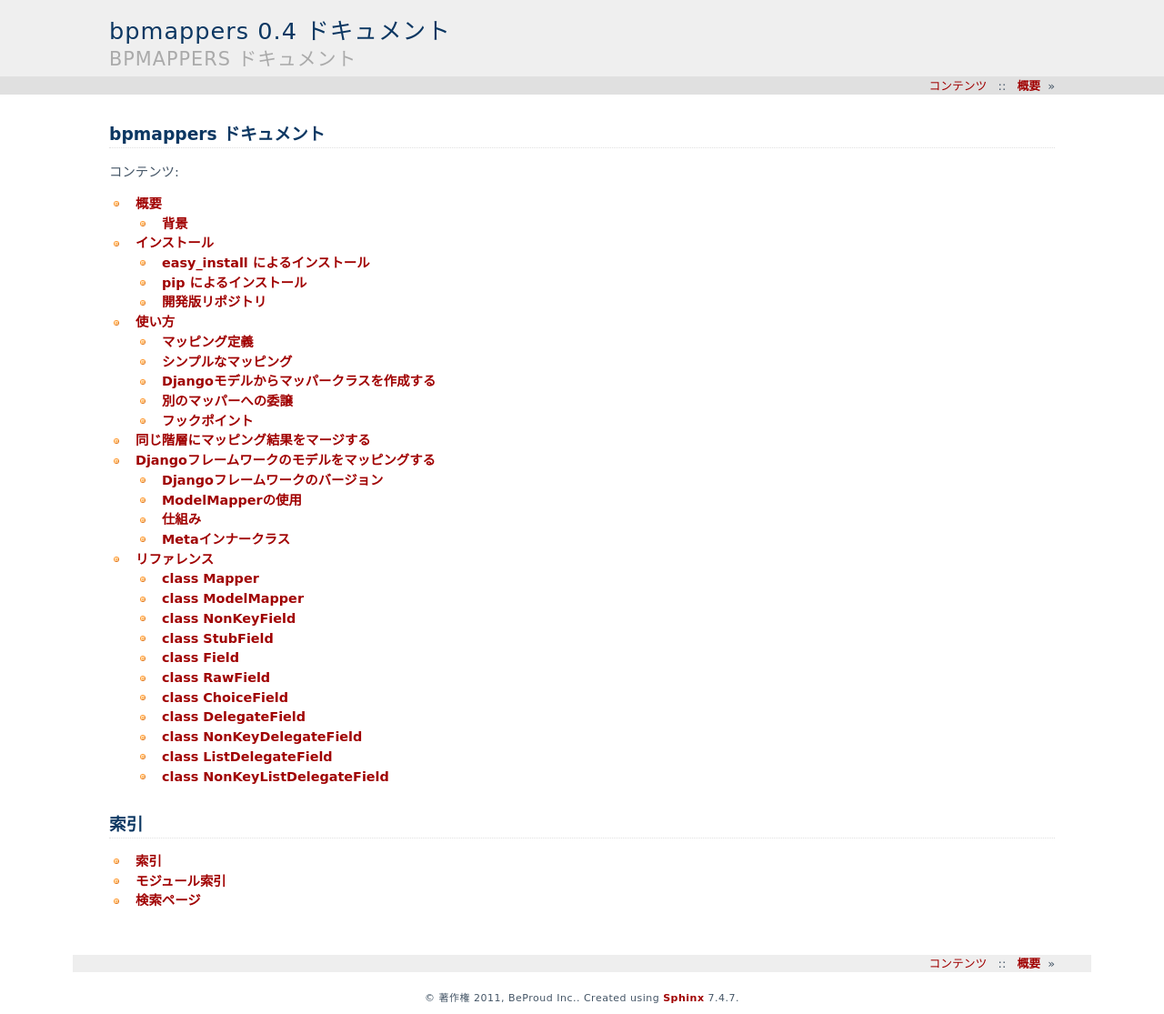
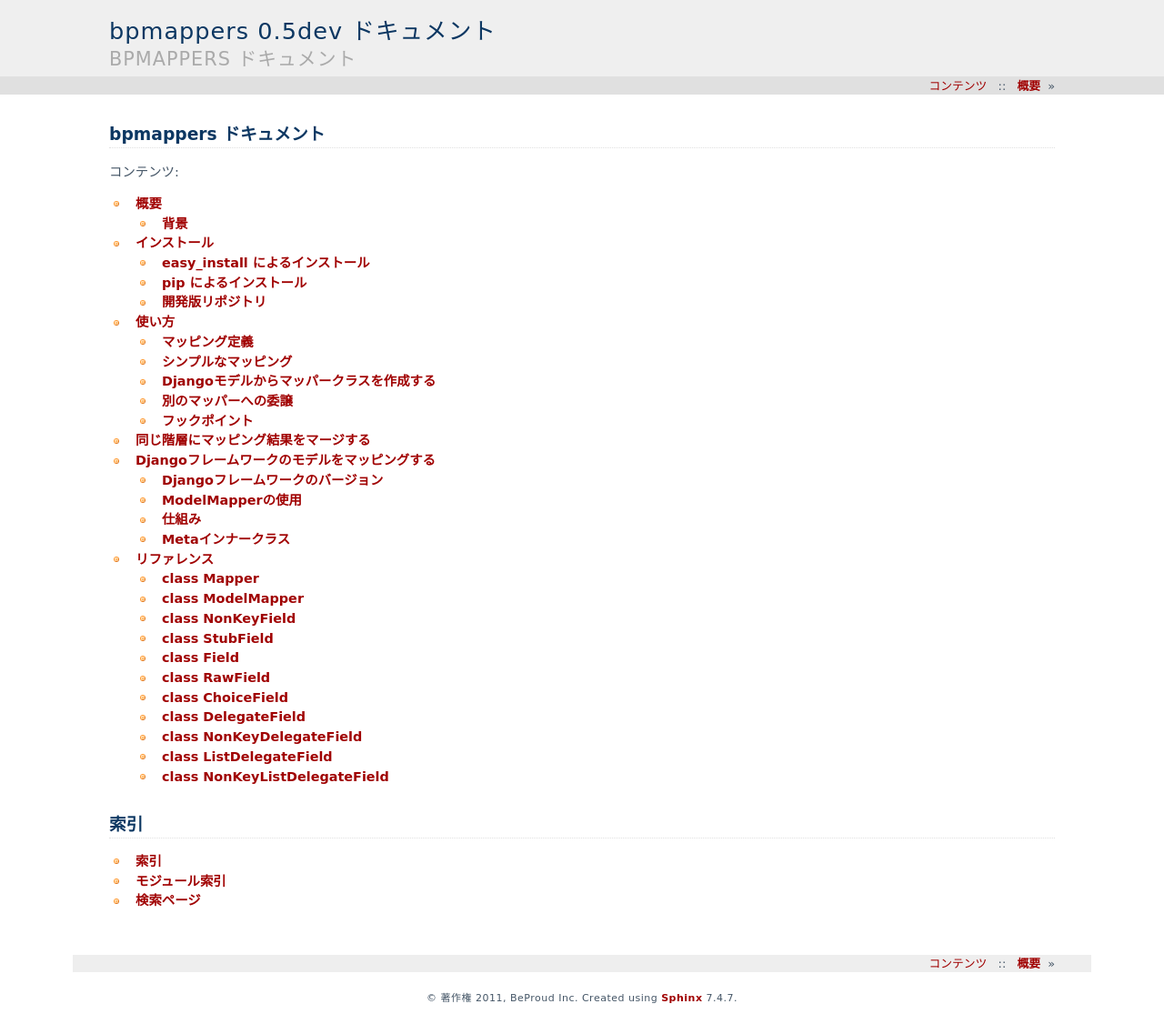
Before and after one commit to beproud/bpmappers, a Sphinx documentation site: the page built from docs/ja/source/index.rst, in a window 1280 px wide. Shown: the whole page at 91% size. Built offline with Sphinx 7.4.7, drawn with Linux system fonts in a browser that asks for light colours.

Commit message:
バージョン番号を0.5devに更新

```diff
--- a/bpmappers/__init__.py
+++ b/bpmappers/__init__.py
@@ -7,4 +7,4 @@ __all__ = [
   'NonKeyDelegateField', 'NonKeyListDelegateField', 'Mapper'
 ]
 
-VERSION = (0, 4, 0, None)
+VERSION = (0, 5, 0, 'dev')
--- a/docs/ja/source/conf.py
+++ b/docs/ja/source/conf.py
@@ -48,16 +48,16 @@ master_doc = 'index'
 
 # General information about the project.
 project = u'bpmappers'
-copyright = u'2011, BeProud Inc.'
+copyright = u'2011, BeProud Inc'
 
 # The version info for the project you're documenting, acts as replacement for
 # |version| and |release|, also used in various other places throughout the
 # built documents.
 #
 # The short X.Y version.
-version = '0.4'
+version = '0.5'
 # The full version, including alpha/beta/rc tags.
-release = '0.4'
+release = '0.5dev'
 
 # The language for content autogenerated by Sphinx. Refer to documentation
 # for a list of supported languages.
--- a/setup.py
+++ b/setup.py
@@ -3,7 +3,7 @@ from setuptools import setup, find_packages
 
 setup(
     name='bpmappers',
-    version='0.4',
+    version='0.5dev',
     description='Model to dictionary mapping for Python',
     author='K.K. BeProud',
     author_email='shinya.okano@beproud.jp',
```
Also changed, not shown: 1 other file.
